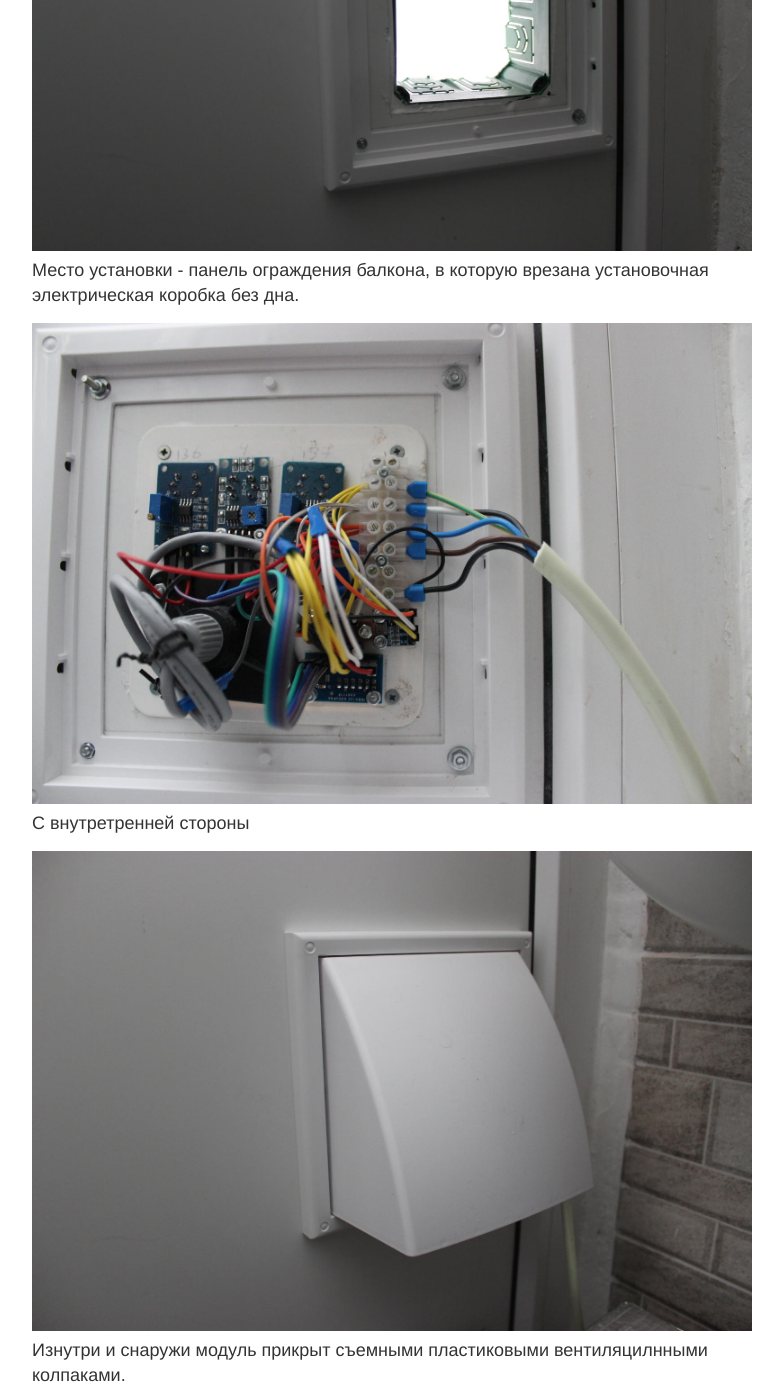
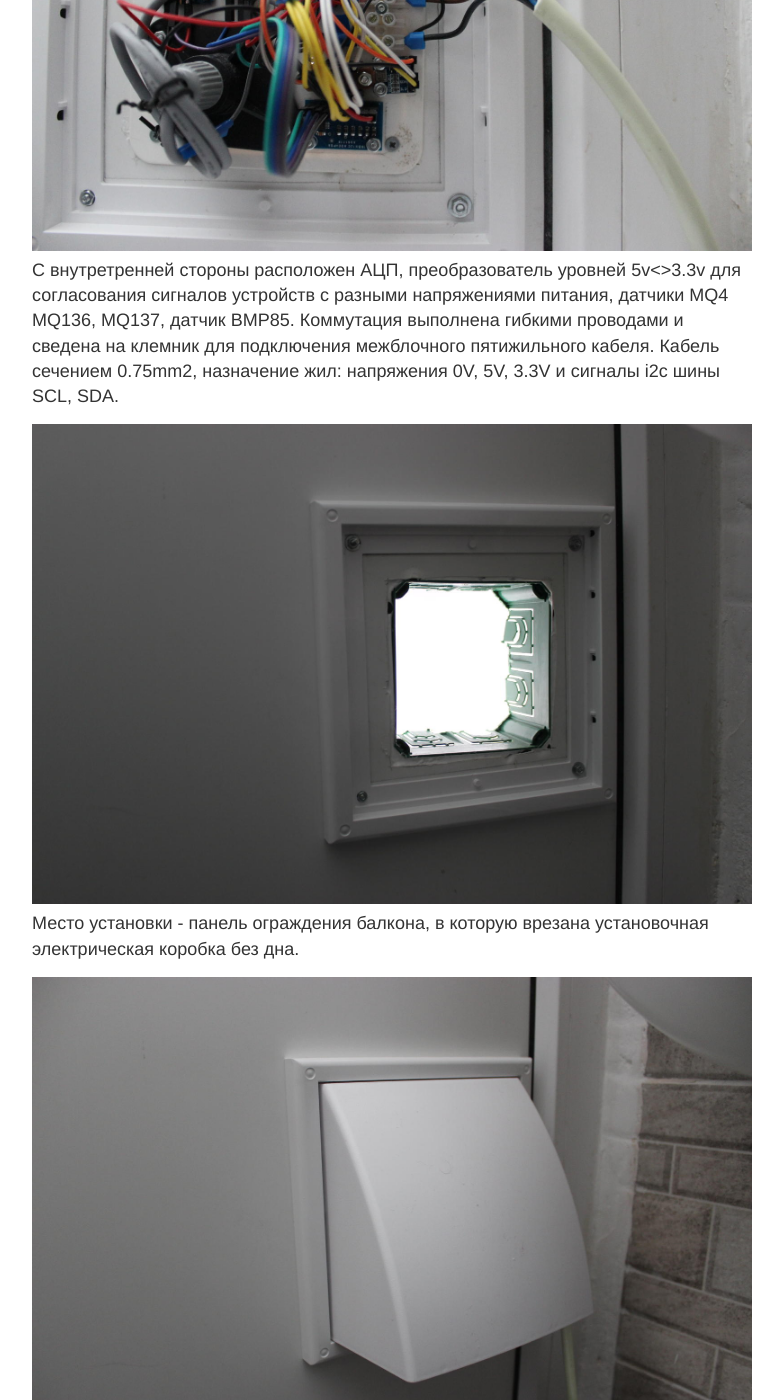
Before and after one commit to decrafts/r, a Jekyll site: the page built from _posts/2017/11/2017-11-16-climate-control-system-for-the-apartment.md, in a window 1280 px wide and 1400 px high, scrolled down 1538 px. Shown: the whole window, without its empty margins (248-1031 px from the left). Built offline with Jekyll 4.4.1, drawn with Linux system fonts in a browser that asks for light colours; comment, search, counter and statistics services are not loaded; some of the changed text lies outside the part shown.

Commit message:
Update 2017-11-16-climate-control-system-for-the-apartment.md

```diff
--- a/_posts/2017/11/2017-11-16-climate-control-system-for-the-apartment.md
+++ b/_posts/2017/11/2017-11-16-climate-control-system-for-the-apartment.md
@@ -29,14 +29,16 @@ categories: [ktulhu]
 датчик температуры и влажности AM2315 также подключенный к i2c и 3.3v и сенсоры датчиков аммиака, сероводорода и метана.
 Все это прикрыто утеплителем на клейкой основе для отсечения тепла из помещения.
 
+![внутренняя сторона](/images/2017/11/external-in.jpg)
+С внутретренней стороны расположен АЦП, преобразователь уровней 5v<>3.3v для согласования сигналов устройств с разными напряжениями питания, датчики MQ4 MQ136, MQ137, датчик BMP85.
+Коммутация выполнена гибкими проводами и сведена на клемник для подключения межблочного пятижильного кабеля.
+Кабель сечением 0.75mm2, назначение жил: напряжения 0V, 5V, 3.3V и сигналы i2c шины SCL, SDA.
+
 ![место установки](/images/2017/11/external-place.jpg)
 Место установки - панель ограждения балкона, в которую врезана установочная электрическая коробка без дна.
 
-![внутренняя сторона](/images/2017/11/external-in.jpg)
-С внутретренней стороны
-
 ![колпак](/images/2017/11/external-cover.jpg)
-Изнутри и снаружи модуль прикрыт съемными пластиковыми вентиляцилнными колпаками.
+Изнутри и снаружи модуль прикрыт съемными пластиковыми вентиляционными колпаками.
 
 **Модуль питания и реле**
 
```
